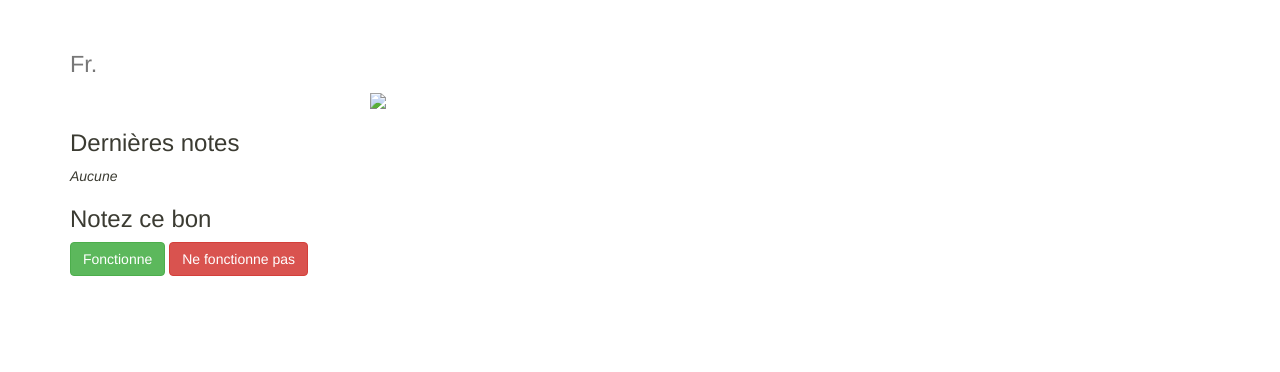
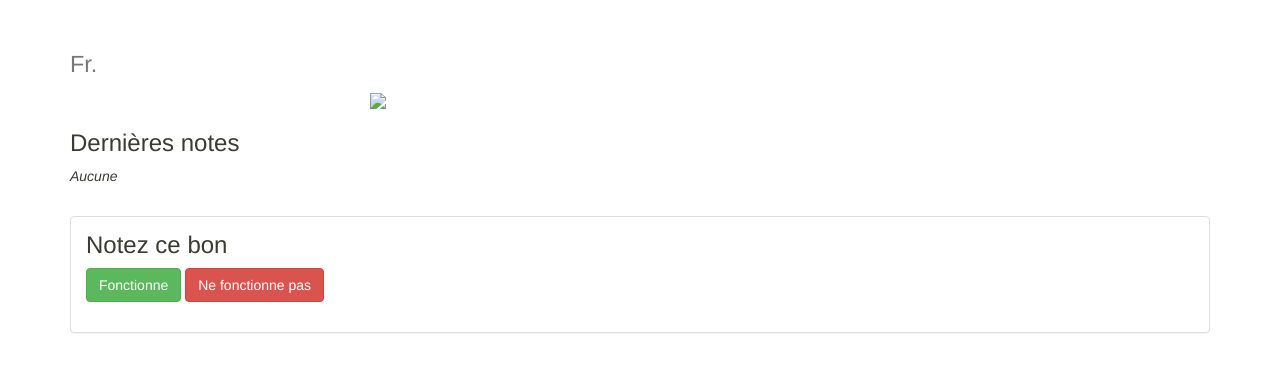
Before and after one commit to simonbru/coupons, a Django app: template coupons/templates/coupons/coupon_detail.html in a window 1280 px wide. Shown: the part 52-424 px from the top of the page. Run offline with Django 3.2, Linux system fonts and the light colour scheme; the template is opened without the code that fills it: values that come from a table or form of the project are taken from there, others are empty; some libraries are stand-ins or nearby versions.

Commit message:
Make comment form more visible

```diff
--- a/coupons/static/coupons/styles/app.css
+++ b/coupons/static/coupons/styles/app.css
@@ -44,6 +44,14 @@ body {
 }
 
 
+.comment-panel {
+    margin-top: 30px;
+}
+
+.comment-panel .comment-title {
+    margin-top: 0;
+}
+
 /* Override bootstrap colors */
 body, a {
     color: #3B3B32;
--- a/coupons/templates/coupons/coupon_detail.html
+++ b/coupons/templates/coupons/coupon_detail.html
@@ -32,8 +32,10 @@
     {% endfor %}
   </div>
 
-  <div>
-    <h3>Notez ce bon</h3>
+
+  <div class="panel panel-default comment-panel">
+    <div class="panel-body">
+      <h3 class="comment-title">Notez ce bon</h3>
       <form method="post" class="comment-form" novalidate>
         {% csrf_token %}
 
@@ -49,4 +51,6 @@
         </div>
       </form>
     </div>
+
+  </div>
 {% endblock %}
```
Lines whose indentation alone changed are shown as unchanged.
